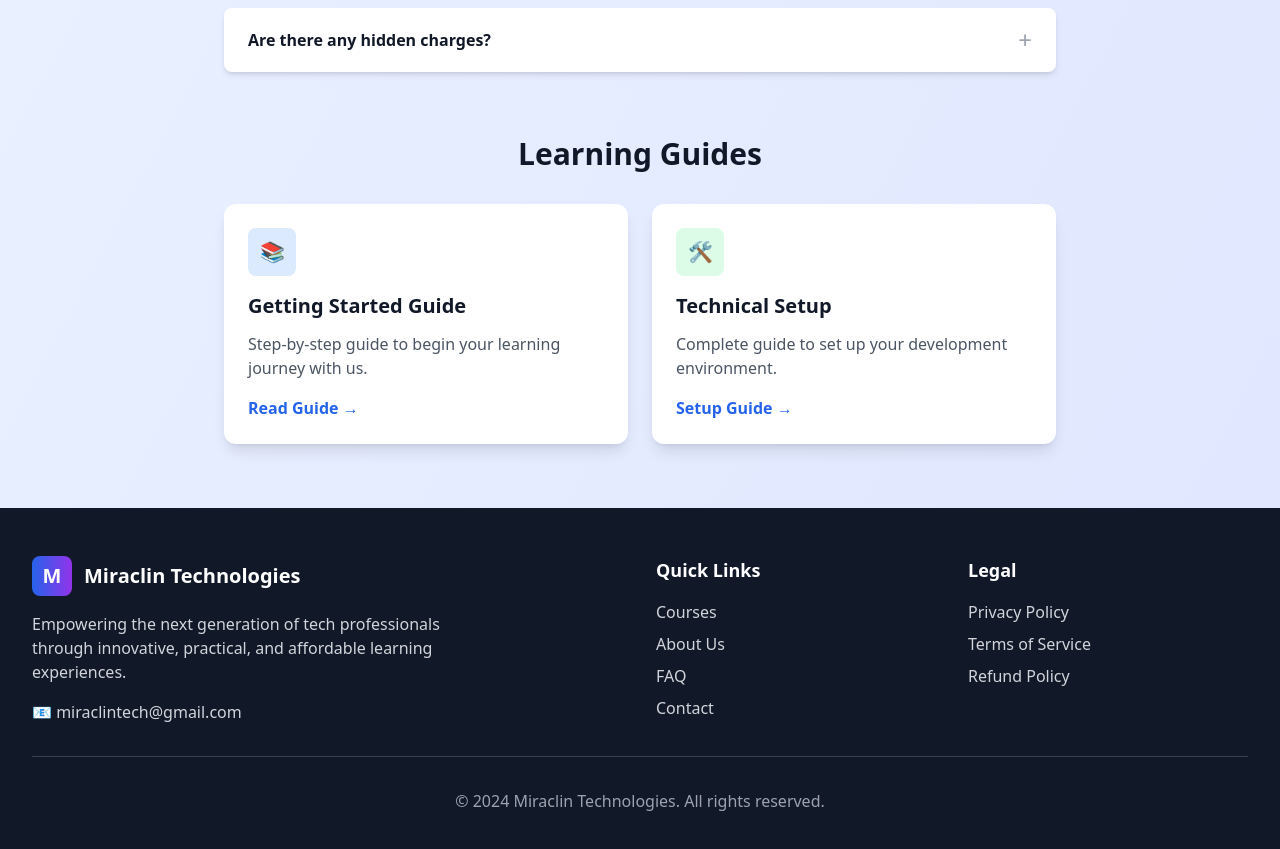
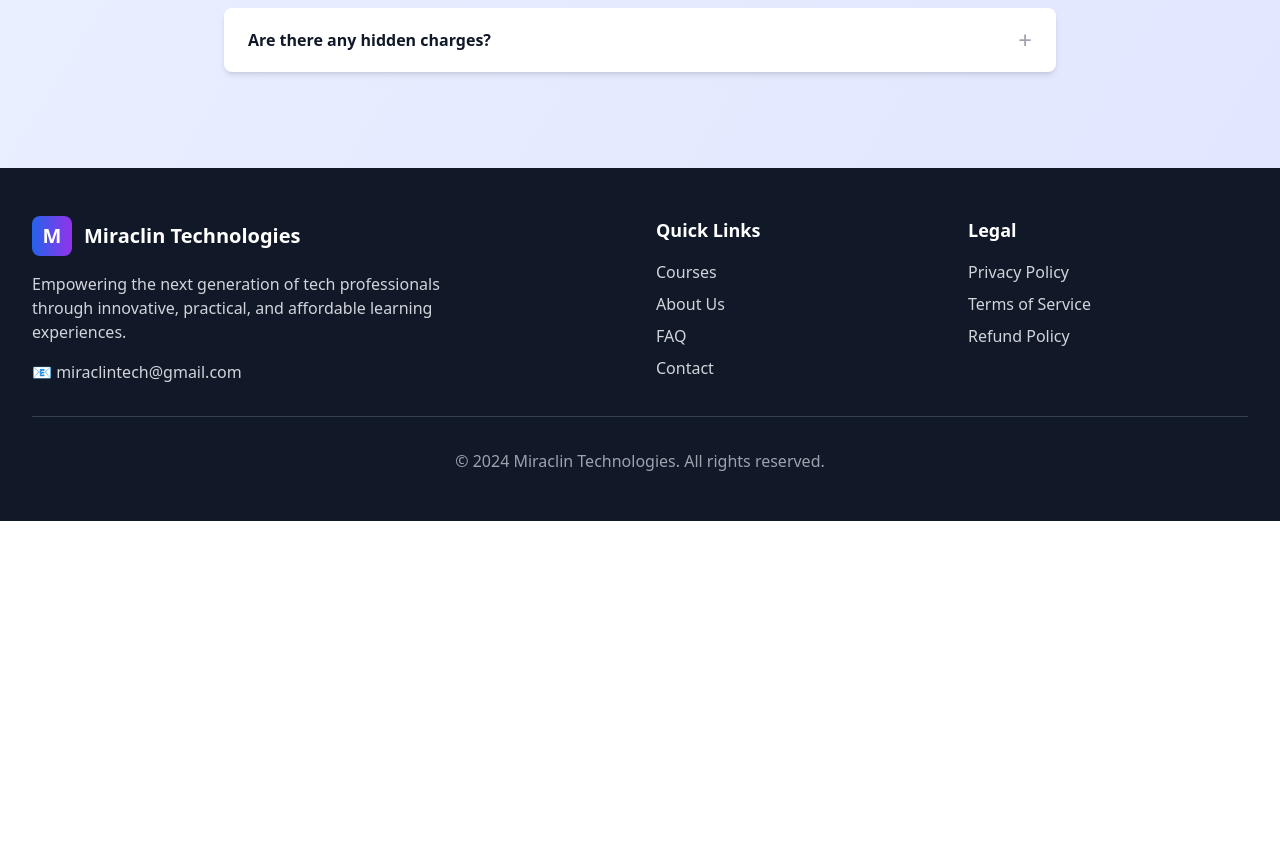
Before and after one commit to miracl-in/miracl-in.github.io, a Next.js app: page /faq in a window 1280 px wide. Shown: the part 2000-2849 px from the top of the page. After the commit the page ends 2521 px from the top, so only its background shows below. Built offline with nearby package versions, Linux system fonts and the light colour scheme.

Commit message:
Update page.tsx

```diff
--- a/app/faq/page.tsx
+++ b/app/faq/page.tsx
@@ -151,39 +151,6 @@
           </div>
         ))}
 
-        {/* Learning Guides */}
-        <div className="mt-16">
-          <h2 className="text-2xl md:text-3xl font-bold mb-8 text-center text-gray-900 dark:text-white">
-            Learning Guides
-          </h2>
-          <div className="grid md:grid-cols-2 gap-6">
-            <div className="bg-white dark:bg-gray-800 rounded-xl p-6 shadow-lg">
-              <div className="w-12 h-12 bg-blue-100 dark:bg-blue-900 rounded-lg flex items-center justify-center mb-4">
-                <span className="text-xl">📚</span>
-              </div>
-              <h3 className="text-xl font-bold mb-3 text-gray-900 dark:text-white">Getting Started Guide</h3>
-              <p className="text-gray-600 dark:text-gray-300 mb-4">
-                Step-by-step guide to begin your learning journey with us.
-              </p>
-              <a href="#" className="text-blue-600 dark:text-blue-400 font-semibold hover:underline">
-                Read Guide →
-              </a>
-            </div>
-
-            <div className="bg-white dark:bg-gray-800 rounded-xl p-6 shadow-lg">
-              <div className="w-12 h-12 bg-green-100 dark:bg-green-900 rounded-lg flex items-center justify-center mb-4">
-                <span className="text-xl">🛠️</span>
-              </div>
-              <h3 className="text-xl font-bold mb-3 text-gray-900 dark:text-white">Technical Setup</h3>
-              <p className="text-gray-600 dark:text-gray-300 mb-4">
-                Complete guide to set up your development environment.
-              </p>
-              <a href="#" className="text-blue-600 dark:text-blue-400 font-semibold hover:underline">
-                Setup Guide →
-              </a>
-            </div>
-          </div>
-        </div>
 
       </div>
     </div>
```
